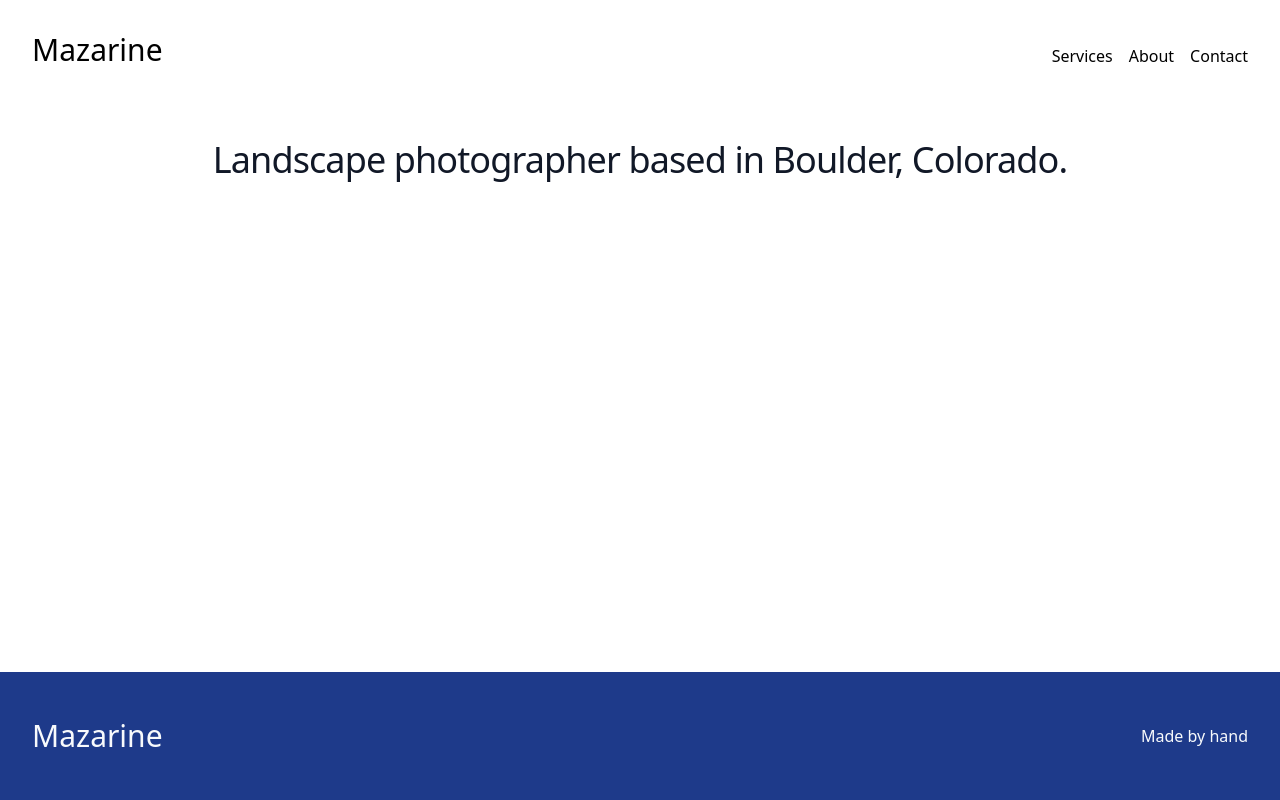
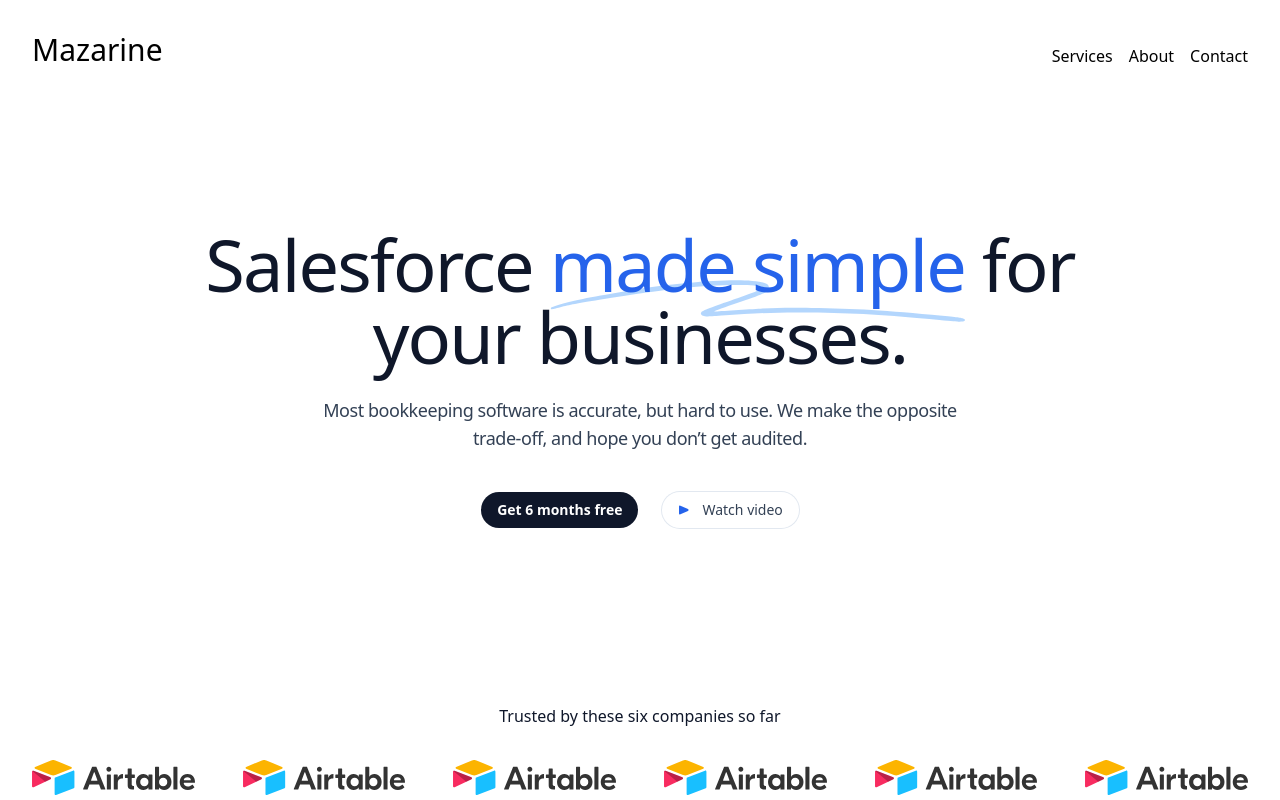
Before and after one commit to domcrosby/mazarine.com, a Next.js app: page / in a window 1280 px wide. Shown: the top 800 px of the page. Built offline with nearby package versions, Linux system fonts and the light colour scheme.

Commit message:
Add: hero section

```diff
--- a/package.json
+++ b/package.json
@@ -16,6 +16,7 @@
     "@types/node": "18.11.18",
     "@types/react": "18.0.27",
     "@types/react-dom": "18.0.10",
+    "clsx": "^1.2.1",
     "eslint": "8.32.0",
     "eslint-config-next": "13.1.5",
     "next": "13.1.5",
--- /dev/null
+++ b/src/components/Hero/Hero.tsx
@@ -0,0 +1,80 @@
+import Image from "next/image";
+
+import { Button, Container } from "@/libs";
+import logoAirtable from "@/images/logos/airtable.svg";
+
+export function Hero() {
+  return (
+    <Container className="pt-20 pb-16 text-center lg:pt-32">
+      <h1 className="mx-auto max-w-4xl font-display text-5xl font-medium tracking-tight text-slate-900 sm:text-7xl">
+        Salesforce{" "}
+        <span className="relative whitespace-nowrap text-blue-600">
+          <svg
+            aria-hidden="true"
+            viewBox="0 0 418 42"
+            className="absolute top-2/3 left-0 h-[0.58em] w-full fill-blue-300/70"
+            preserveAspectRatio="none"
+          >
+            <path d="M203.371.916c-26.013-2.078-76.686 1.963-124.73 9.946L67.3 12.749C35.421 18.062 18.2 21.766 6.004 25.934 1.244 27.561.828 27.778.874 28.61c.07 1.214.828 1.121 9.595-1.176 9.072-2.377 17.15-3.92 39.246-7.496C123.565 7.986 157.869 4.492 195.942 5.046c7.461.108 19.25 1.696 19.17 2.582-.107 1.183-7.874 4.31-25.75 10.366-21.992 7.45-35.43 12.534-36.701 13.884-2.173 2.308-.202 4.407 4.442 4.734 2.654.187 3.263.157 15.593-.78 35.401-2.686 57.944-3.488 88.365-3.143 46.327.526 75.721 2.23 130.788 7.584 19.787 1.924 20.814 1.98 24.557 1.332l.066-.011c1.201-.203 1.53-1.825.399-2.335-2.911-1.31-4.893-1.604-22.048-3.261-57.509-5.556-87.871-7.36-132.059-7.842-23.239-.254-33.617-.116-50.627.674-11.629.54-42.371 2.494-46.696 2.967-2.359.259 8.133-3.625 26.504-9.81 23.239-7.825 27.934-10.149 28.304-14.005.417-4.348-3.529-6-16.878-7.066Z" />
+          </svg>
+          <span className="relative">made simple</span>
+        </span>{" "}
+        for your businesses.
+      </h1>
+      <p className="mx-auto mt-6 max-w-2xl text-lg tracking-tight text-slate-700">
+        Most bookkeeping software is accurate, but hard to use. We make the
+        opposite trade-off, and hope you don’t get audited.
+      </p>
+      <div className="mt-10 flex justify-center gap-x-6">
+        <Button href="/register">Get 6 months free</Button>
+        <Button
+          href="https://www.youtube.com/watch?v=dQw4w9WgXcQ"
+          variant="outline"
+        >
+          <svg
+            aria-hidden="true"
+            className="h-3 w-3 flex-none fill-blue-600 group-active:fill-current"
+          >
+            <path d="m9.997 6.91-7.583 3.447A1 1 0 0 1 1 9.447V2.553a1 1 0 0 1 1.414-.91L9.997 5.09c.782.355.782 1.465 0 1.82Z" />
+          </svg>
+          <span className="ml-3">Watch video</span>
+        </Button>
+      </div>
+      <div className="mt-36 lg:mt-44">
+        <p className="font-display text-base text-slate-900">
+          Trusted by these six companies so far
+        </p>
+        <ul
+          role="list"
+          className="mt-8 flex items-center justify-center gap-x-8 sm:flex-col sm:gap-x-0 sm:gap-y-10 xl:flex-row xl:gap-x-12 xl:gap-y-0"
+        >
+          {[
+            [
+              { name: "Transistor", logo: logoAirtable },
+              { name: "Tuple", logo: logoAirtable },
+              { name: "StaticKit", logo: logoAirtable },
+            ],
+            [
+              { name: "Mirage", logo: logoAirtable },
+              { name: "Laravel", logo: logoAirtable },
+              { name: "Statamic", logo: logoAirtable },
+            ],
+          ].map((group, groupIndex) => (
+            <li key={groupIndex}>
+              <ul
+                role="list"
+                className="flex flex-col items-center gap-y-8 sm:flex-row sm:gap-x-12 sm:gap-y-0"
+              >
+                {group.map((company) => (
+                  <li key={company.name} className="flex">
+                    <Image src={company.logo} alt={company.name} unoptimized />
+                  </li>
+                ))}
+              </ul>
+            </li>
+          ))}
+        </ul>
+      </div>
+    </Container>
+  );
+}
--- a/src/components/index.ts
+++ b/src/components/index.ts
@@ -1 +1,2 @@
+export { Hero } from "./Hero/Hero";
 export { NavBar } from "./NavBar/NavBar";
--- /dev/null
+++ b/src/libs/comps/Button/Button.tsx
@@ -0,0 +1,59 @@
+import Link from "next/link";
+import clsx from "clsx";
+
+const baseStyles = {
+  solid:
+    "group inline-flex items-center justify-center rounded-full py-2 px-4 text-sm font-semibold focus:outline-none focus-visible:outline-2 focus-visible:outline-offset-2",
+  outline:
+    "group inline-flex ring-1 items-center justify-center rounded-full py-2 px-4 text-sm focus:outline-none",
+};
+
+const variantStyles = {
+  solid: {
+    slate:
+      "bg-slate-900 text-white hover:bg-slate-700 hover:text-slate-100 active:bg-slate-800 active:text-slate-300 focus-visible:outline-slate-900",
+    blue: "bg-blue-600 text-white hover:text-slate-100 hover:bg-blue-500 active:bg-blue-800 active:text-blue-100 focus-visible:outline-blue-600",
+    white:
+      "bg-white text-slate-900 hover:bg-blue-50 active:bg-blue-200 active:text-slate-600 focus-visible:outline-white",
+  },
+  outline: {
+    slate:
+      "ring-slate-200 text-slate-700 hover:text-slate-900 hover:ring-slate-300 active:bg-slate-100 active:text-slate-600 focus-visible:outline-blue-600 focus-visible:ring-slate-300",
+    white:
+      "ring-slate-700 text-white hover:ring-slate-500 active:ring-slate-700 active:text-slate-400 focus-visible:outline-white",
+    blue: "",
+  },
+};
+
+type ButtonProps = {
+  variant?: keyof typeof variantStyles;
+  color?: keyof typeof variantStyles.solid;
+  className?: string;
+  href?: string;
+  children: React.ReactNode;
+};
+
+export const Button = ({
+  variant = "solid",
+  color = "slate",
+  className = "",
+  href,
+  children,
+  ...props
+}: ButtonProps) => {
+  className = clsx(
+    baseStyles[variant],
+    variantStyles[variant][color],
+    className
+  );
+
+  return href ? (
+    <Link href={href} className={className} {...props}>
+      {children}
+    </Link>
+  ) : (
+    <button className={className} {...props}>
+      {children}
+    </button>
+  );
+};
--- /dev/null
+++ b/src/libs/comps/Container/Container.tsx
@@ -0,0 +1,21 @@
+import clsx from "clsx";
+
+type ContainerProps = {
+  className?: string;
+  children: React.ReactNode;
+};
+
+export function Container({
+  className = "",
+  children,
+  ...props
+}: ContainerProps) {
+  return (
+    <div
+      className={clsx("mx-auto max-w-7xl px-4 sm:px-6 lg:px-8", className)}
+      {...props}
+    >
+      {children}
+    </div>
+  );
+}
--- a/src/libs/comps/Flex/Flex.tsx
+++ b/src/libs/comps/Flex/Flex.tsx
@@ -1,10 +1,10 @@
-import { classNames } from "../../classNames/classNames";
+import clsx from "clsx";
 
-interface FlexProps {
+type FlexProps = {
   className?: string;
   children: React.ReactNode;
-}
+};
 
 export const Flex = ({ className = "", children }: FlexProps) => (
-  <div className={classNames(className, "flex")}>{children}</div>
+  <div className={clsx(className, "flex")}>{children}</div>
 );
--- a/src/libs/comps/index.ts
+++ b/src/libs/comps/index.ts
@@ -1,2 +1,4 @@
+export { Button } from "./Button/Button";
+export { Container } from "./Container/Container";
 export { DesktopOnly } from "./DesktopOnly/DesktopOnly";
 export { Flex } from "./Flex/Flex";
--- a/src/pages/index.tsx
+++ b/src/pages/index.tsx
@@ -1,16 +1,17 @@
 import Head from "next/head";
 // import Image from "next/image";
 // import homePic from "../public/home.jpeg";
-import { NavBar } from "../components";
+import { Hero, NavBar } from "../components";
 
 export default function Home() {
   return (
     <>
       <Head>
-        <title>Mazarine</title>
+        <title>Mazarine Consulting</title>
       </Head>
       <NavBar />
       <>
+        <Hero />
         <div className="text-center p-8 ">
           <p className="mt-2 text-3xl font-light leading-8 tracking-tight text-gray-900 sm:text-4xl">
             Landscape photographer based in Boulder, Colorado.
```
Also changed, not shown: src/images/logos/airtable.svg (added), 1 other file (tests, documents, lock files or other folders).
